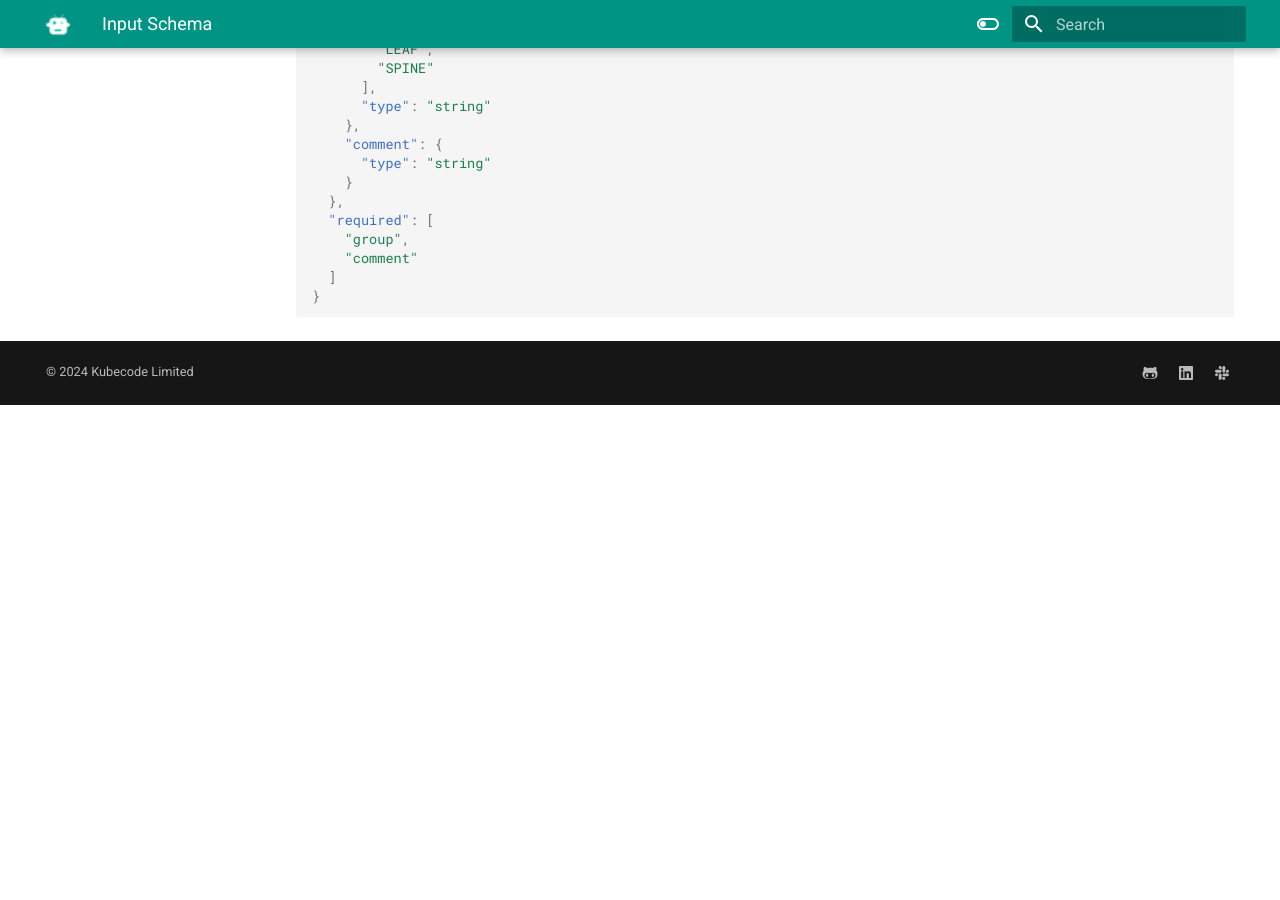
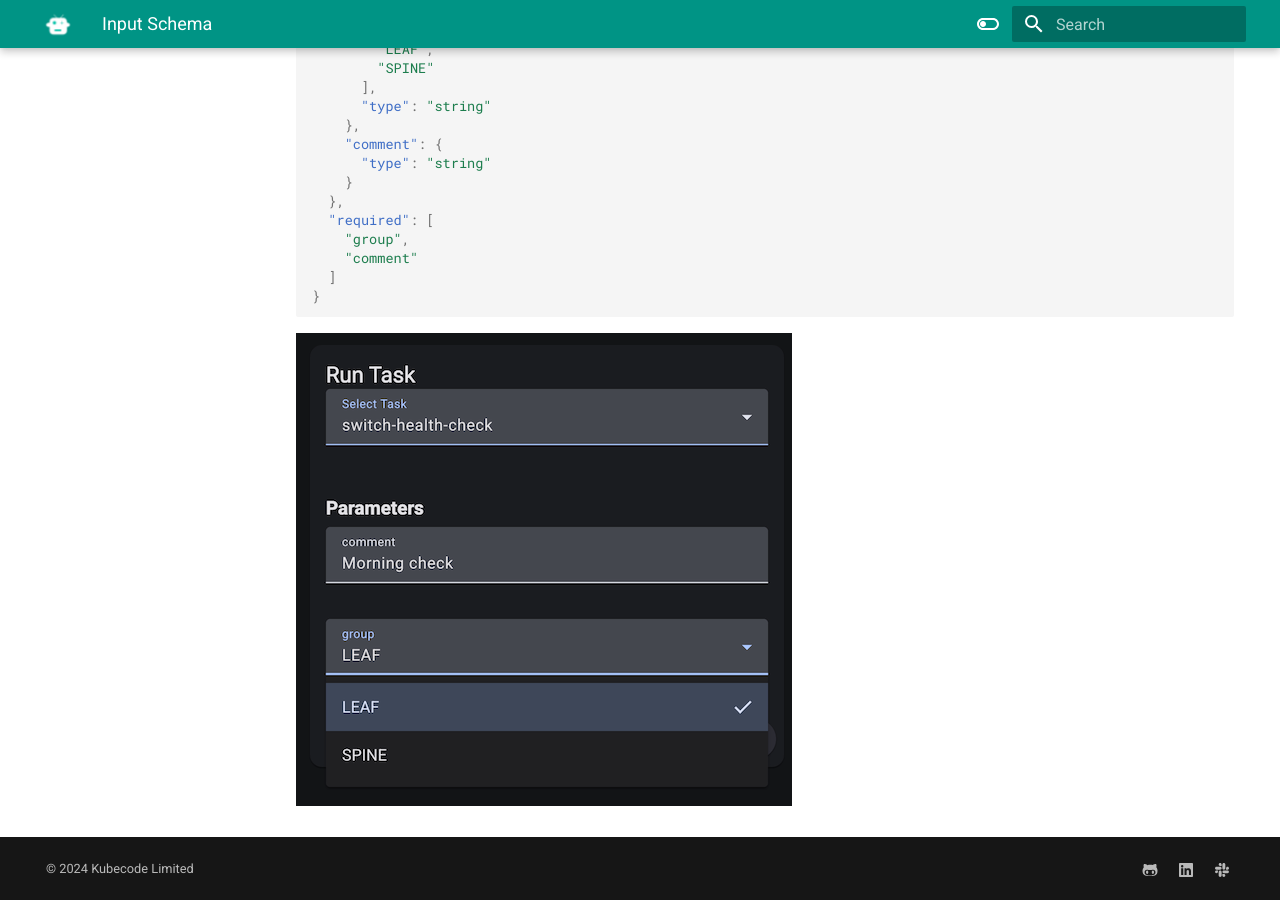
Before and after one commit to kriten-io/kriten-docs, an MkDocs documentation site: the page built from docs/user_guide/input_schema.md, in a window 1280 px wide and 900 px high, scrolled down 869 px. Built offline with MkDocs 1.6.1 and Material for MkDocs 9.7.7, drawn with Linux system fonts in a browser that asks for light colours; before the commit the page ends 1274 px from its top, so only the background shows below that.

Commit message:
Add image for Kriten input schema in user guide

````diff
--- a/docs/user_guide/input_schema.md
+++ b/docs/user_guide/input_schema.md
@@ -49,3 +49,5 @@ For example, task requires two fields, one text and one dropdown:
   ]
 }
 ```
+
+![Kriten input schema](../assets/kriten-input-schema.png)
````
